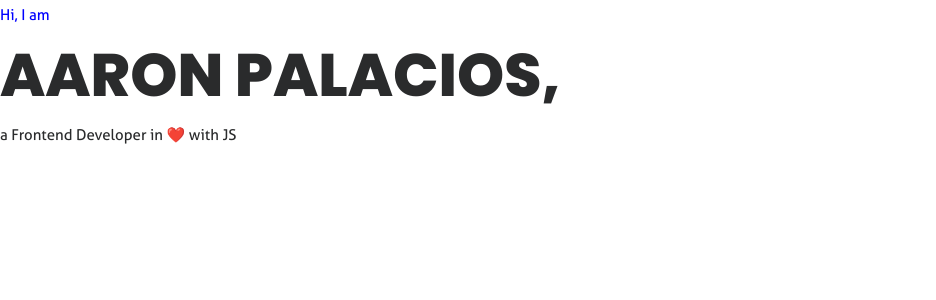
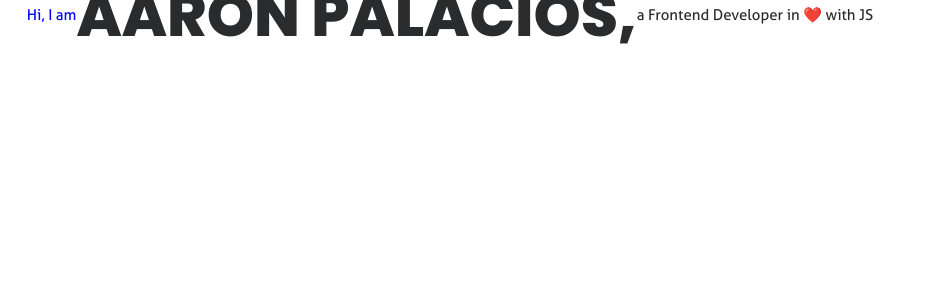
Before and after one commit to apalaciosdev/apalaciosdev-Website, a React (Create React App) app: page / in a window 1280 px wide. Shown: the top 300 px of the page, without its empty margins (0-936 px from the left). Built offline with nearby package versions, Linux system fonts and the light colour scheme.

Commit message:
2112291541

```diff
--- a/src/assets/styles/jss/header.js
+++ b/src/assets/styles/jss/header.js
@@ -1,7 +1,15 @@
 
+const header = {
+  letras: {
+    color: 'blue',
 
-export default{
-  letras: {
-    color: 'blue'
+  },
+
+  generalDiv: {
+    display: 'flex',
+    justifyContent: 'center',
+    width: 900
   }
 }
+
+export default header
--- a/src/components/Header.js
+++ b/src/components/Header.js
@@ -8,7 +8,7 @@ const Header = ({data}) => {
 
 
   return (
-    <div>
+    <div className={classes.generalDiv}>
       <p className={classes.letras}>{data.welcomeTitle}</p>
       <p className='name'>{data.name}</p>
       <p>{data.descriptionTitle}</p>
```
